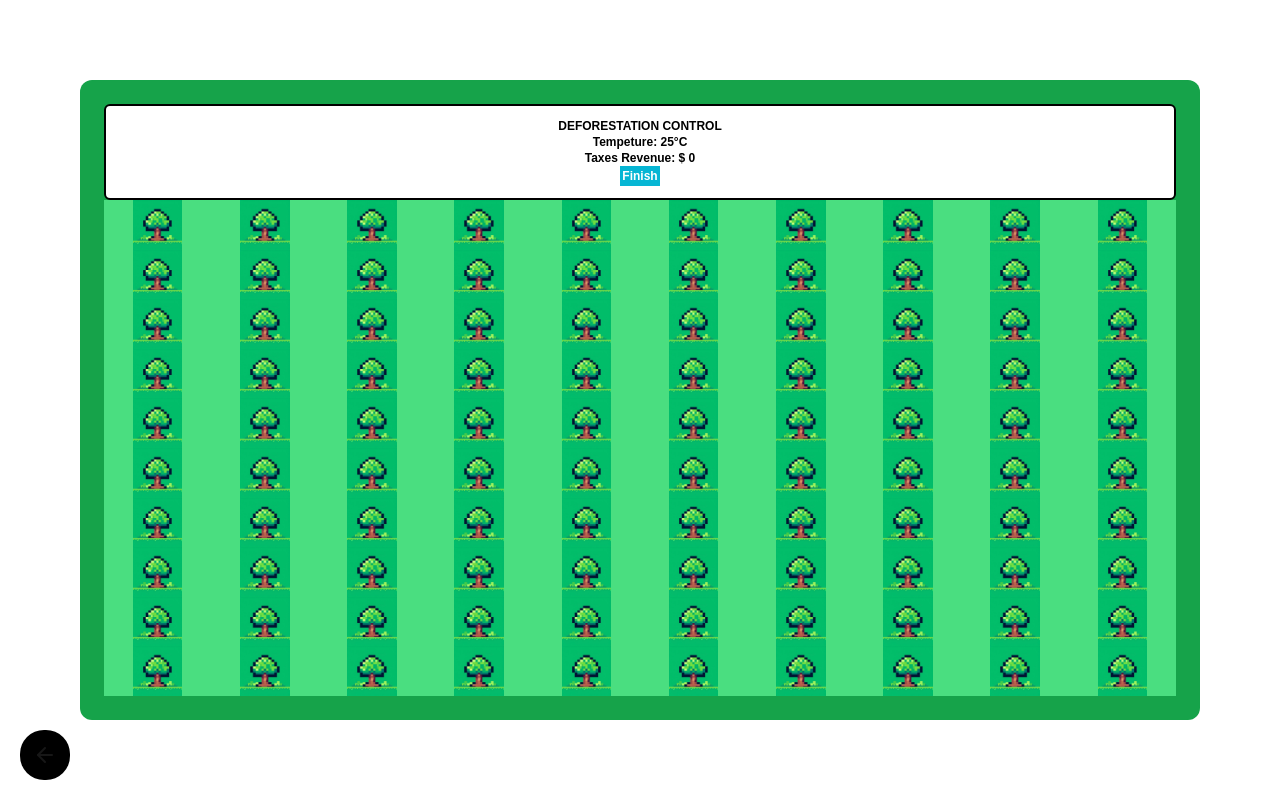
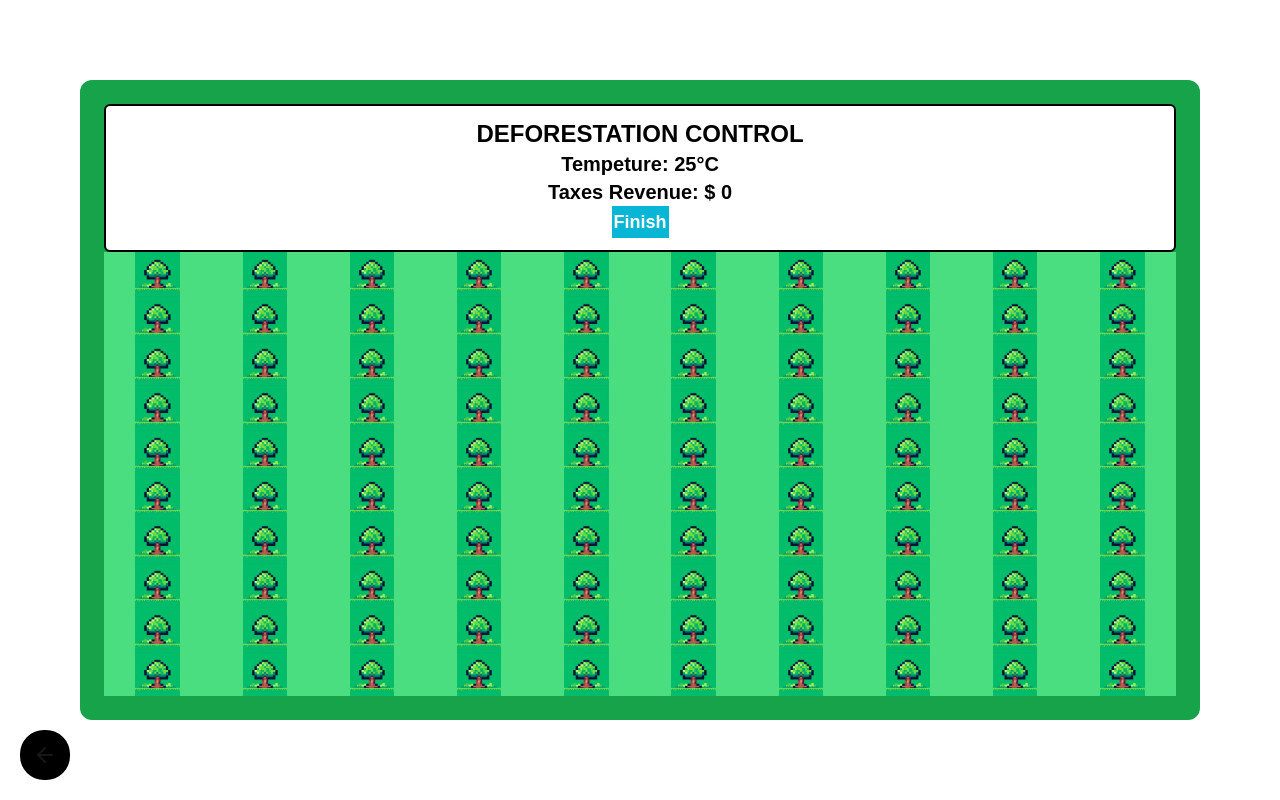
Before and after one commit to LuccaTourinho/gamma-crucis, a Next.js app: page /vegetalsupression in a window 1280 px wide. Both pictures are taken after a click on the button "Play". Built offline with nearby package versions, Linux system fonts and the light colour scheme.

Commit message:
+modfonte

```diff
--- a/src/app/mining/finish/page.tsx
+++ b/src/app/mining/finish/page.tsx
@@ -21,7 +21,8 @@ export default function Page() {
             consequences of their actions, which can directly or indirectly {'\n'}
             contaminate thousands of people who live near the mines through  {'\n'}
             untreated discarded waste. {'\n'}
-            CLICK HERE TO KNOW MORE {'\n'}
+            <span className='text-xl font-bold text-cyan-300'>CLICK HERE TO KNOW MORE{'\n'}</span>
+
             </p>
           </div>
           </Link>
--- a/src/app/mining/page.tsx
+++ b/src/app/mining/page.tsx
@@ -42,7 +42,9 @@ export default function Page() {
             to create new mines for extracting iron ore, lithium, niobium and gold. {'\n'}
             As the manager, you must decide how many mines will be active {'\n'}
             and what their environmental monitoring levels will be. {'\n'}
-            YOUR CHOICES HAVE CONSEQUENCES! {'\n'}
+            <span className='font-bold text-yellow-300'>YOUR CHOICES HAVE CONSEQUENCES !{'\n'}</span>
+
+
             </p>
             <button className='text-3xl p-2 bg-cyan-500 hover:bg-cyan-300 text-white rounded-md mt-10' onClick={startGame}>
               Play
--- a/src/app/vegetalsupression/page.tsx
+++ b/src/app/vegetalsupression/page.tsx
@@ -25,14 +25,14 @@ export default function Page() {
           !showGame
           ? (
             <div className='flex flex-col items-center justify-center w-[1440px] h-full bg-green-600 p-6 rounded-xl'>
-              <p className='text-white whitespace-pre-wrap text-justify'>
+              <p className='text-2xl text-white whitespace-pre-wrap text-justify'>
               Your city is experiencing an economic boom and many{'\n'}
               construction companies are planning to build condominiums {'\n'}
               where there are currently forests, some of which are conservation {'\n'}
               areas. As a manager, you will have to decide how many buildings there will be{'\n'}
-              YOUR CHOICES HAVE CONSEQUENCES !{'\n'}
+              <span className='font-bold text-yellow-300'>YOUR CHOICES HAVE CONSEQUENCES !{'\n'}</span>
               </p>
-              <button onClick={startGame} className='w-[200px] h-[50px] bg-cyan-500 hover:bg-cyan-300 text-white rounded-md mt-10 flex items-center justify-center'>
+              <button onClick={startGame} className='w-[200px] h-[50px] bg-cyan-500 hover:bg-cyan-300 text-2xl text-white rounded-md mt-10 flex items-center justify-center'>
                 Play
               </button>
             </div>
--- a/src/components/Mining.tsx
+++ b/src/components/Mining.tsx
@@ -204,10 +204,10 @@ export default function Mining() {
       </div>
       <div className='w-full h-full bg-cyan-300 flex flex-col items-center justify-around px-0.5 text-2xl'>
         <p className='text-4xl font-bold uppercase'>Mining Control</p>
-        <p>DAYS:<span className='font-bold'>{days}</span> </p>
+        <p>DAYS: <span className='font-bold'>{days}</span> </p>
         <p>TOTAL TAXES REVENUE: <span className='font-bold'>${totalTaxes}</span> </p>
-        <p>NUMBER OF CONTAMINED BY TOXIC METALS: <span className='font-bold'>{contamination}</span></p>
-        <p>PROBABILITY OF ENVIRONMENTAL DISASTER: <span className='font-bold'>{naturalDisaster}%</span></p>
+        <p>NUMBER OF CONTAMINED BY TOXIC METALS: <span className='text-2xl text-yellow-400 font-bold'>{contamination}</span></p>
+        <p>PROBABILITY OF ENVIRONMENTAL DISASTER: <span className='text-red-600 font-bold'>{naturalDisaster}%</span></p>
         <p>ENVIRONMENT FISCALIZATION:</p>
         <div className='flex flex-row h-[5%] w-full'>
           <div className='w-full h-full '>
--- a/src/components/VegetalSupression.tsx
+++ b/src/components/VegetalSupression.tsx
@@ -38,10 +38,10 @@ export default function VegetalSupression() {
         !endGame ? (
           <>
             <div className='flex flex-col items-center w-full border-2 border-black rounded-md p-3 bg-white'>
-            <h1 className='text-xs font-bold text-black uppercase'>Deforestation control</h1>
-            <h1 className='text-xs font-bold text-black'>Tempeture: {tempeture}°C</h1>
-            <h1 className='text-xs font-bold text-black'>Taxes Revenue: $ {money}</h1>
-            <button onClick={() => setEndGame(true)} className='text-xs font-bold text-white bg-cyan-500 hover:bg-cyan-300 p-0.5'>
+            <h1 className='text-2xl font-bold text-black uppercase'>Deforestation control</h1>
+            <h1 className='text-xl font-bold text-black'>Tempeture: {tempeture}°C</h1>
+            <h1 className='text-xl font-bold text-black'>Taxes Revenue: $ {money}</h1>
+            <button onClick={() => setEndGame(true)} className='text-lg font-bold text-white bg-cyan-500 hover:bg-cyan-300 p-0.5'>
               Finish
             </button>
           </div>
@@ -57,15 +57,17 @@ export default function VegetalSupression() {
             rel="noopener noreferrer">
           <div className='w-full h-full p-2 flex flex-col items-center justify-start overflow-y-auto'>
 
-            <p className="text-white whitespace-pre-wrap text-justify">
-            Killed animals: {deathValue}{'\n'}
-            Temperature increase: {decimal(tempetureIncrease)}°C{'\n\n'}
+            <p className="text-2xl text-white whitespace-pre-wrap text-justify">
+            {'\n\n\n'}
+            {'\t\t\t\t\t\t\t\t\t\t\t\t\t\t\t'}IMPACTS:{'\n\n\n'}
+            Killed animals: <span className='text-2xl font-bold text-yellow-300'>{deathValue}{'\n'}</span>
+            Temperature increase: <span className='text-2xl font-bold text-yellow-300'>{decimal(tempetureIncrease)}°C{'\n\n'}</span>
 
             The conservation of forest areas is extremely important for human {'\n'}
             and animal health and for the balance of the entire ecosystem on the planet. {'\n'}
             Deforestation causes many problems, including the formation of heat islands, {'\n'}
             which is why well-managed cities always seek to bring more trees to large urban centers.{'\n'}
-            CLICK HERE TO KNOW MORE
+            <span className='text-xl font-bold text-cyan-300'>CLICK HERE TO KNOW MORE</span>
             </p>
           </div>
           </Link>
```
